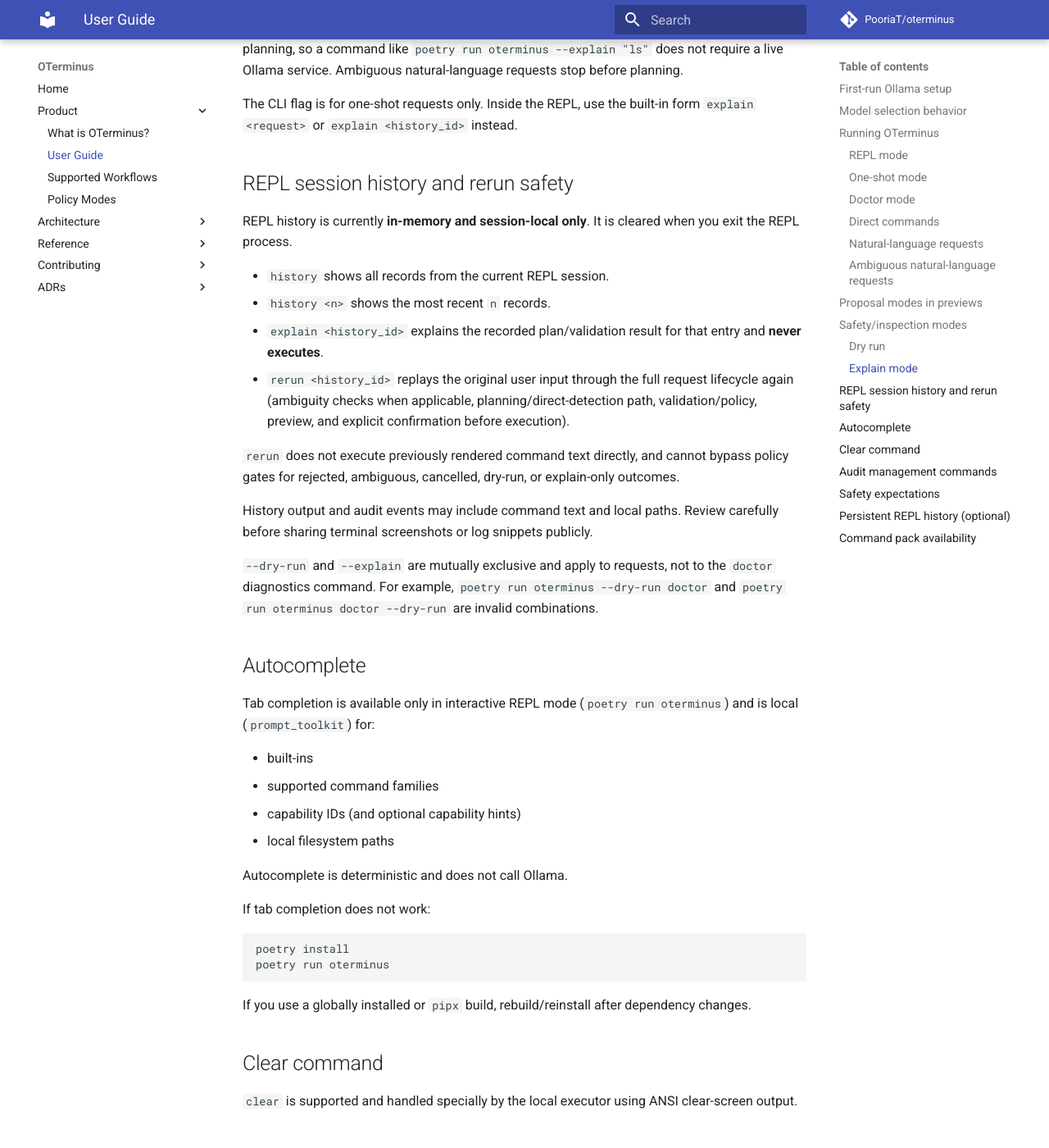
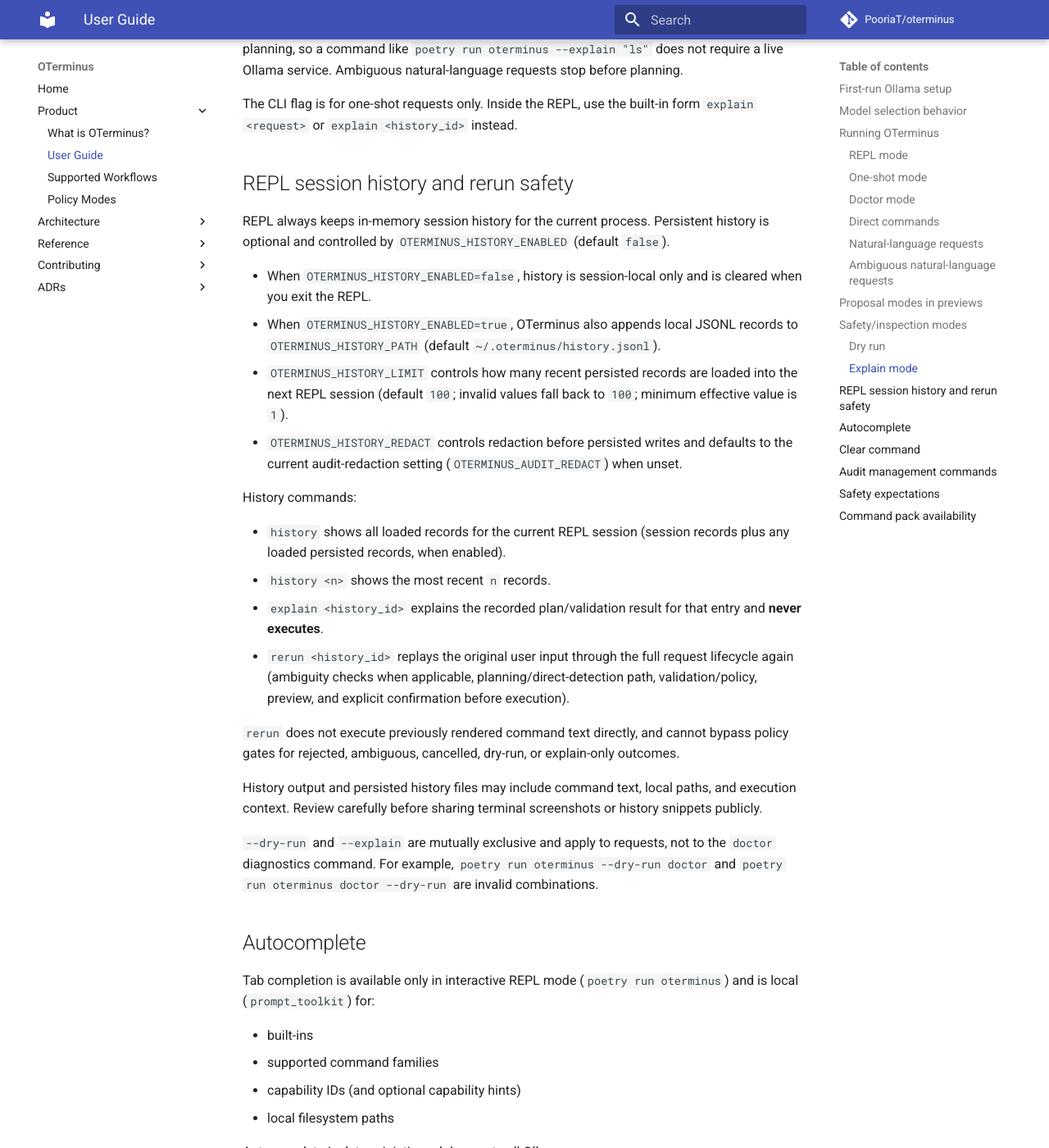
Before and after one commit to PooriaT/oterminus, an MkDocs documentation site: the page built from docs/product/user-guide.md, in a window 1280 px wide and 1400 px high, scrolled down 4255 px. Shown: the whole window at 82% size. Built offline with MkDocs 1.6.1 and Material for MkDocs 9.7.7, drawn with Linux system fonts in a browser that asks for light colours; comment, search, counter and statistics services are not loaded; some of the changed text lies outside the part shown.

Commit message:
docs: align history configuration docs with implementation

````diff
--- a/docs/architecture/observability.md
+++ b/docs/architecture/observability.md
@@ -41,3 +41,11 @@
 See [audit log schema reference](../reference/audit-log-schema.md).
 
 Persistent REPL history is optional and local-only (JSONL). It stores request/decision metadata (not stdout/stderr) and may be redacted before write.
+
+## Persistent history privacy
+
+Persistent REPL history is separate from audit logging and is disabled by default. When enabled (`OTERMINUS_HISTORY_ENABLED=true`), records are stored only on the local machine as JSONL at `OTERMINUS_HISTORY_PATH`.
+
+Persisted history records may include request text, rendered command text, local paths, routing/proposal metadata, risk and validation status, execution status, and rerun lineage IDs. They do not store command stdout/stderr.
+
+`OTERMINUS_HISTORY_REDACT` can redact obvious secret-looking values before write, but redaction is best-effort and does not guarantee removal of all sensitive context. Review history content before copying, pasting, or publishing it.
--- a/docs/product/user-guide.md
+++ b/docs/product/user-guide.md
@@ -182,10 +182,22 @@
 
 ## REPL session history and rerun safety
 
-REPL history is currently **in-memory and session-local only**. It is cleared when you exit the
-REPL process.
+REPL always keeps in-memory session history for the current process. Persistent history is optional
+and controlled by `OTERMINUS_HISTORY_ENABLED` (default `false`).
 
-- `history` shows all records from the current REPL session.
+- When `OTERMINUS_HISTORY_ENABLED=false`, history is session-local only and is cleared when you exit
+  the REPL.
+- When `OTERMINUS_HISTORY_ENABLED=true`, OTerminus also appends local JSONL records to
+  `OTERMINUS_HISTORY_PATH` (default `~/.oterminus/history.jsonl`).
+- `OTERMINUS_HISTORY_LIMIT` controls how many recent persisted records are loaded into the next REPL
+  session (default `100`; invalid values fall back to `100`; minimum effective value is `1`).
+- `OTERMINUS_HISTORY_REDACT` controls redaction before persisted writes and defaults to the current
+  audit-redaction setting (`OTERMINUS_AUDIT_REDACT`) when unset.
+
+History commands:
+
+- `history` shows all loaded records for the current REPL session (session records plus any loaded
+  persisted records, when enabled).
 - `history <n>` shows the most recent `n` records.
 - `explain <history_id>` explains the recorded plan/validation result for that entry and **never
   executes**.
@@ -196,8 +208,8 @@
 `rerun` does not execute previously rendered command text directly, and cannot bypass policy gates
 for rejected, ambiguous, cancelled, dry-run, or explain-only outcomes.
 
-History output and audit events may include command text and local paths. Review carefully before
-sharing terminal screenshots or log snippets publicly.
+History output and persisted history files may include command text, local paths, and execution
+context. Review carefully before sharing terminal screenshots or history snippets publicly.
 
 `--dry-run` and `--explain` are mutually exclusive and apply to requests, not to the `doctor`
 diagnostics command. For example, `poetry run oterminus --dry-run doctor` and
--- a/docs/reference/audit-log-schema.md
+++ b/docs/reference/audit-log-schema.md
@@ -81,4 +81,4 @@
 }
 ```
 
-Note: persistent REPL history uses a separate local JSONL file and is not an audit log replacement; reruns from persisted history still emit normal audit events.
+Note: persistent REPL history uses a separate local JSONL file (`OTERMINUS_HISTORY_PATH`) and is not an audit log replacement; reruns from persisted history still emit normal audit events.
--- a/docs/reference/config.md
+++ b/docs/reference/config.md
@@ -16,6 +16,10 @@
 | Audit log path | `OTERMINUS_AUDIT_LOG_PATH` | `audit_log_path` | `~/.oterminus/audit.jsonl` | Environment value overrides the user config field. |
 | Audit enabled | `OTERMINUS_AUDIT_ENABLED` | Not supported | `true` | Accepts `1`, `true`, `yes`, or `on` as true; `0`, `false`, `no`, or `off` as false. Invalid values keep the default. |
 | Audit redaction | `OTERMINUS_AUDIT_REDACT` | Not supported | `true` | Uses the same boolean parsing as `OTERMINUS_AUDIT_ENABLED`. |
+| Persistent history enabled | `OTERMINUS_HISTORY_ENABLED` | Not supported | `false` | Enables local JSONL history persistence for REPL entries. When false, history is session-only. |
+| Persistent history path | `OTERMINUS_HISTORY_PATH` | Not supported | `~/.oterminus/history.jsonl` | Local JSONL file used when persistent history is enabled. |
+| Persistent history limit | `OTERMINUS_HISTORY_LIMIT` | Not supported | `100` | Maximum number of persisted records loaded into each REPL session. Invalid values fall back to `100`; minimum effective value is `1`. |
+| Persistent history redaction | `OTERMINUS_HISTORY_REDACT` | Not supported | Follows `OTERMINUS_AUDIT_REDACT` | Uses the same boolean parsing as `OTERMINUS_AUDIT_ENABLED`; controls redaction before writing history records. |
 
 ## Environment variables
 
@@ -29,6 +33,10 @@
 - `OTERMINUS_AUDIT_LOG_PATH`
 - `OTERMINUS_AUDIT_ENABLED`
 - `OTERMINUS_AUDIT_REDACT`
+- `OTERMINUS_HISTORY_ENABLED`
+- `OTERMINUS_HISTORY_PATH`
+- `OTERMINUS_HISTORY_LIMIT`
+- `OTERMINUS_HISTORY_REDACT`
 
 `OTERMINUS_MODEL` is not currently implemented. Set the persisted `model` field in the user config
 file, or let first-run setup write it after you choose from installed Ollama models.
@@ -66,8 +74,8 @@
 - `audit_log_path` follows full precedence: `OTERMINUS_AUDIT_LOG_PATH`, then user config
   `audit_log_path`, then `~/.oterminus/audit.jsonl`.
 - `model` is user-config only; there is no environment override.
-- timeout, policy, allowed roots, audit enabled, and audit redaction are environment-only and fall
-  back directly to defaults.
+- timeout, policy, allowed roots, audit enabled/redaction, and all history settings are
+  environment-only and fall back directly to defaults.
 - malformed, missing, unreadable, or non-object user config JSON is ignored and defaults are used
   where applicable.
 
@@ -90,12 +98,11 @@
 export OTERMINUS_AUDIT_LOG_PATH=~/.oterminus/audit.jsonl
 export OTERMINUS_AUDIT_ENABLED=true
 export OTERMINUS_AUDIT_REDACT=true
+export OTERMINUS_HISTORY_ENABLED=false
+export OTERMINUS_HISTORY_PATH=~/.oterminus/history.jsonl
+export OTERMINUS_HISTORY_LIMIT=100
+export OTERMINUS_HISTORY_REDACT=true
 ```
-
-- `OTERMINUS_HISTORY_ENABLED` (default: `false`): enable local JSONL persistent REPL history.
-- `OTERMINUS_HISTORY_PATH` (default: `~/.oterminus/history.jsonl`): local path for persisted history.
-- `OTERMINUS_HISTORY_LIMIT` (default: `100`): number of recent persisted records loaded into REPL.
-- `OTERMINUS_HISTORY_REDACT` (default: follows `OTERMINUS_AUDIT_REDACT`): redact sensitive fields before persistence.
 
 ## Command pack availability
 Set `OTERMINUS_DISABLED_COMMAND_PACKS` to a comma-separated list of pack IDs (e.g. `dangerous`, `process,macos`). Pack IDs are case-insensitive and validated. Disabled packs are removed from planner/completion context and commands are rejected by validator before execution. This is separate from capability IDs and does not change policy mode.
````
Also changed, not shown: other parts of docs/product/user-guide.md (+0 -3 lines), 1 other file.
